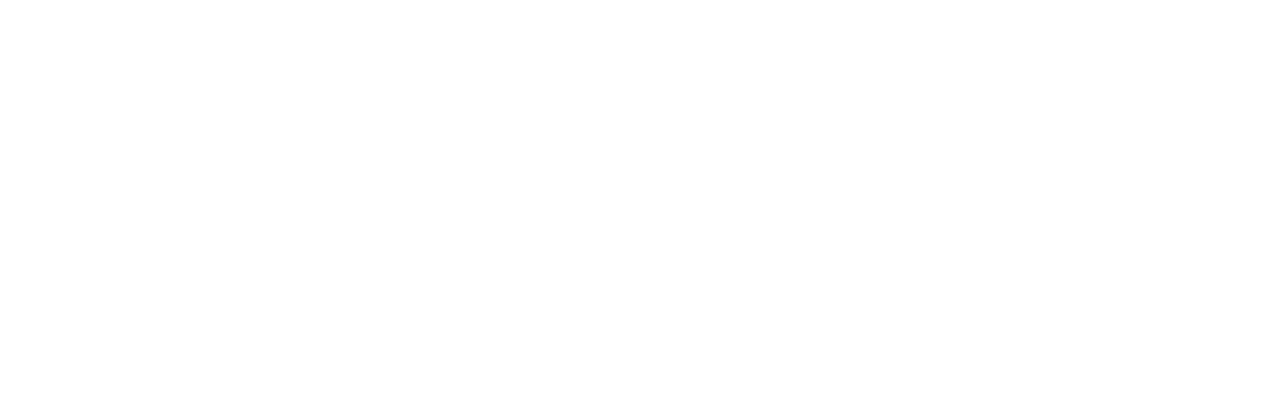
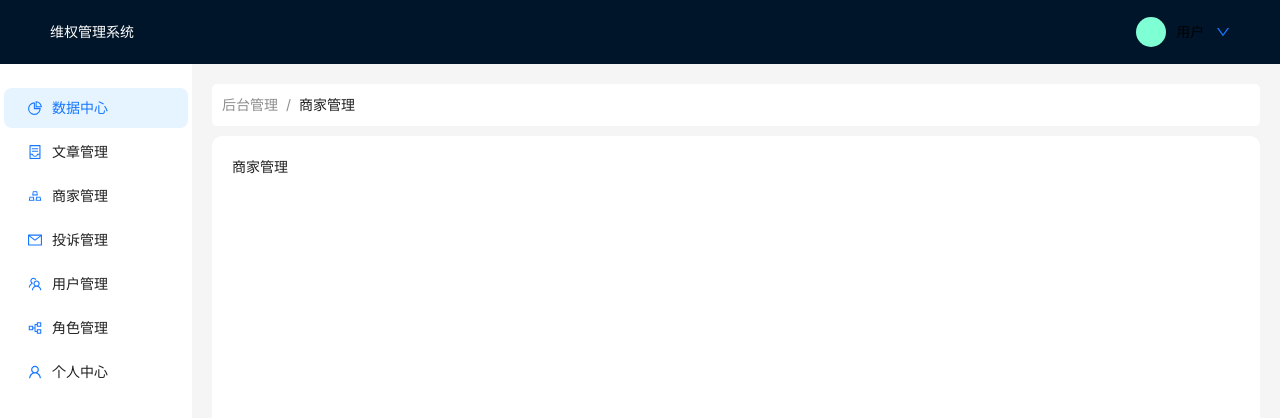
Before and after one commit to ppztt/graduate, a React app: page /back_way/merchant in a window 1280 px wide. Before the commit this address had no page. Shown: the top 418 px of the page. Built offline with nearby package versions, Linux system fonts and the light colour scheme.

Commit message:
各功能主页创建

```diff
--- /dev/null
+++ b/src/pages/complainManage/index.tsx
@@ -0,0 +1,10 @@
+import React from 'react'
+
+ const ComplainManage: React.FC = () => {
+  return (
+    <div>
+      投诉管理
+    </div>
+  )
+}
+export default ComplainManage
--- /dev/null
+++ b/src/pages/contentManage/index.tsx
@@ -0,0 +1,10 @@
+import React from 'react'
+
+ const ContentManage: React.FC = () => {
+  return (
+    <div>
+      文章管理
+    </div>
+  )
+}
+export default ContentManage
--- a/src/pages/home/components/menus.tsx
+++ b/src/pages/home/components/menus.tsx
@@ -18,8 +18,8 @@ const items: MenuItem[] = [
     icon: <ContainerTwoTone />
   },
   {
-    key: '/back_way/company',
-    label: '企业管理',
+    key: '/back_way/merchant',
+    label: '商家管理',
     icon: <GoldTwoTone />
   },
   {
--- /dev/null
+++ b/src/pages/merchantManage/index.tsx
@@ -0,0 +1,10 @@
+import React from 'react'
+
+ const Merchant: React.FC = () => {
+  return (
+    <div>
+      商家管理
+    </div>
+  )
+}
+export default Merchant
--- a/src/router/routes.tsx
+++ b/src/router/routes.tsx
@@ -4,6 +4,9 @@ import Home from "../pages/home"
 import Person from '../pages/person/index'
 import UserManage from "../pages/userManage"
 import RoleManage from "@/pages/roleManage"
+import MerchantManage from '@/pages/merchantManage'
+import ContentManage from '@/pages/contentManage'
+import ComplainManage from '@/pages/complainManage'
 const routes = [
     {
         path: '/',
@@ -20,30 +23,22 @@ const routes = [
         title: '后台管理',
         children: [
             {
-                path: 'about',
-                element: <div>about</div>
-            },
-            {
-                path: 'test',
-                element: <div>test</div>
-            },
-            {
                 element: "数据中心",
                 path:'dash_board',
                 title: '数据中心'
             },
             {
-                element: '文章管理',
+                element: <ContentManage />,
                 path: 'content',
                 title: '文章管理'
             },
             {
-                element: "企业管理",
-                path: 'company',
-                title: '企业管理'
+                element: <MerchantManage />,
+                path: 'merchant',
+                title: '商家管理'
             },
             {
-                element: "投诉管理",
+                element: <ComplainManage />,
                 path: 'complain',
                 title: '投诉管理'
             },
```
Also changed, not shown: 1 other file (tests, documents, lock files or other folders).
